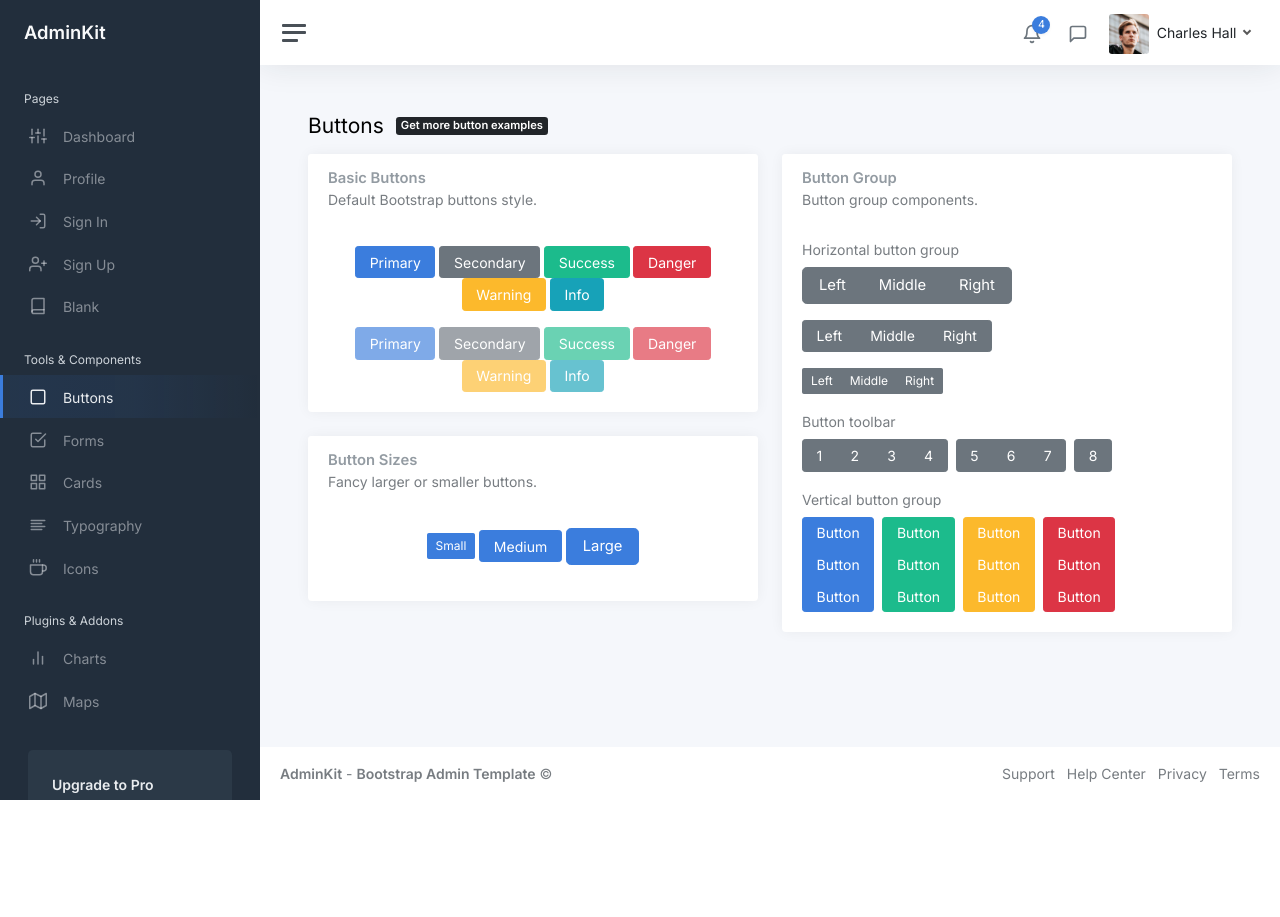
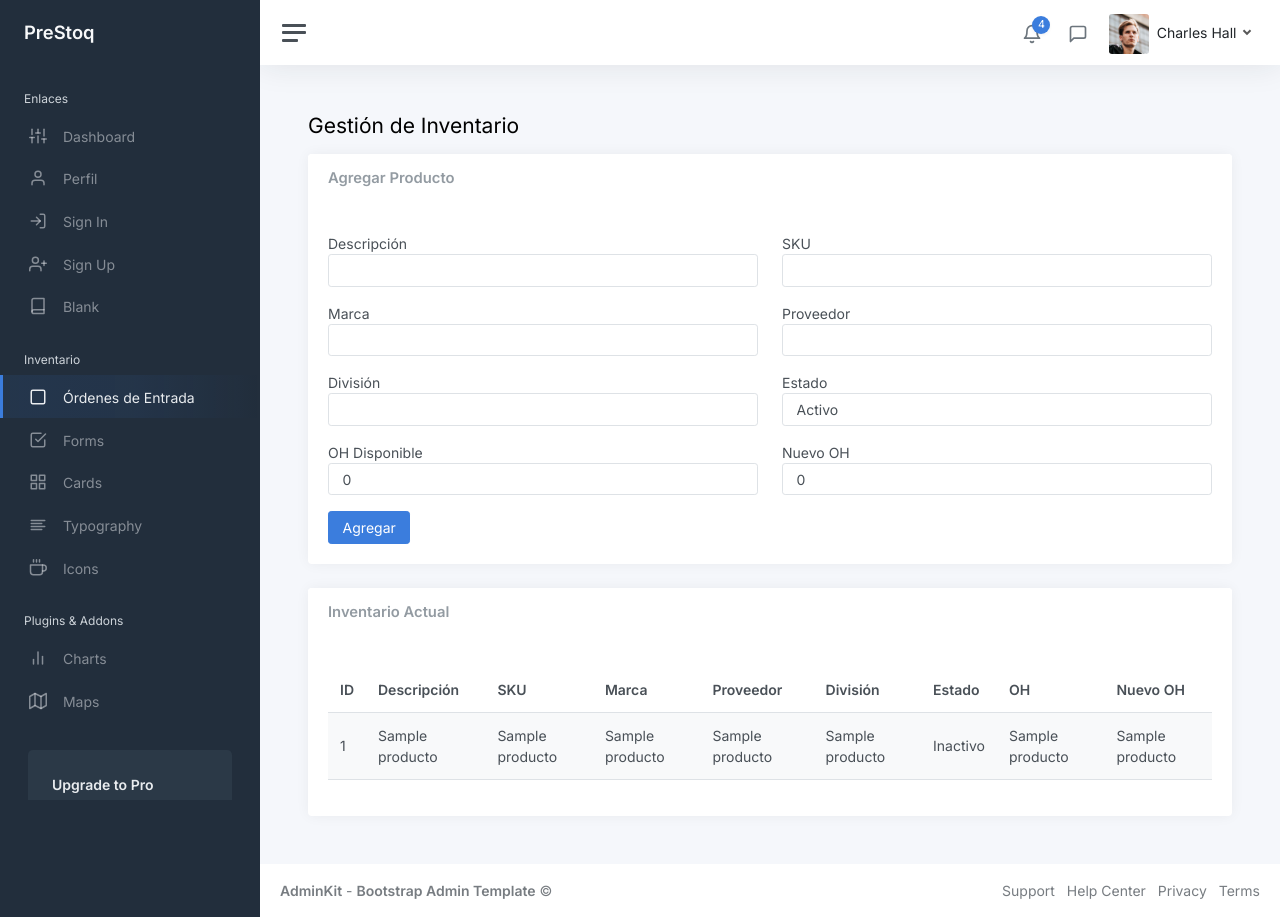
Before and after one commit to Jhanmer/IntegradoII-ALC, a Flask app: template app/templates/ui-buttons.html in a window 1280 px wide. Before the commit the page ends 800 px from the top, so only its background shows below. Run offline with Flask 3, Linux system fonts and the light colour scheme; the template is opened without the code that fills it: most values are stand-ins (such as "Sample title", 1, 10 or a date in 2020).

Commit message:
Ordenes de entrada y bd funcional

```diff
--- a/app/__init__.py
+++ b/app/__init__.py
@@ -3,7 +3,7 @@ from flask import Flask
 def create_app():
     app = Flask(__name__)
 
-    from .controllers.main_controller import main
+    from .routes import main
     app.register_blueprint(main)
 
     return app
--- a/app/templates/pages-profile.html
+++ b/app/templates/pages-profile.html
@@ -24,7 +24,7 @@
 	<div class="wrapper">
 		<nav id="sidebar" class="sidebar js-sidebar">
 			<div class="sidebar-content js-simplebar">
-				<a class="sidebar-brand" href="index.html">
+				<a class="sidebar-brand" href="{{ url_for('main.index') }}">
           <span class="align-middle">AdminKit</span>
         </a>
 
@@ -34,13 +34,13 @@
 					</li>
 
 					<li class="sidebar-item">
-						<a class="sidebar-link" href="index.html">
+						<a class="sidebar-link" href="{{ url_for('main.index') }}">
               <i class="align-middle" data-feather="sliders"></i> <span class="align-middle">Dashboard</span>
             </a>
 					</li>
 
 					<li class="sidebar-item active">
-						<a class="sidebar-link" href="pages-profile.html">
+						<a class="sidebar-link" href="{{ url_for('main.profile') }}">
               <i class="align-middle" data-feather="user"></i> <span class="align-middle">Profile</span>
             </a>
 					</li>
--- a/app/templates/ui-buttons.html
+++ b/app/templates/ui-buttons.html
@@ -10,13 +10,13 @@
 	<meta name="keywords" content="adminkit, bootstrap, bootstrap 5, admin, dashboard, template, responsive, css, sass, html, theme, front-end, ui kit, web">
 
 	<link rel="preconnect" href="https://fonts.gstatic.com">
-	<link rel="shortcut icon" href="img/icons/icon-48x48.png" />
+	<link rel="shortcut icon" href="../static/img/icons/icon-48x48.png" />
 
 	<link rel="canonical" href="https://demo-basic.adminkit.io/ui-buttons.html" />
 
-	<title>Buttons | AdminKit Demo</title>
+	<title>PreStoq</title>
 
-	<link href="css/app.css" rel="stylesheet">
+	<link href="../static/css/app.css" rel="stylesheet">
 	<link href="https://fonts.googleapis.com/css2?family=Inter:wght@300;400;600&display=swap" rel="stylesheet">
 </head>
 
@@ -24,24 +24,24 @@
 	<div class="wrapper">
 		<nav id="sidebar" class="sidebar js-sidebar">
 			<div class="sidebar-content js-simplebar">
-				<a class="sidebar-brand" href="index.html">
-          <span class="align-middle">AdminKit</span>
+				<a class="sidebar-brand" href="{{ url_for('main.index') }}">
+          <span class="align-middle">PreStoq</span>
         </a>
 
 				<ul class="sidebar-nav">
 					<li class="sidebar-header">
-						Pages
+						Enlaces
 					</li>
 
 					<li class="sidebar-item">
-						<a class="sidebar-link" href="index.html">
+						<a class="sidebar-link" href="{{ url_for('main.index') }}">
               <i class="align-middle" data-feather="sliders"></i> <span class="align-middle">Dashboard</span>
             </a>
 					</li>
 
 					<li class="sidebar-item">
-						<a class="sidebar-link" href="pages-profile.html">
-              <i class="align-middle" data-feather="user"></i> <span class="align-middle">Profile</span>
+						<a class="sidebar-link" href="{{ url_for('main.profile') }}">
+              <i class="align-middle" data-feather="user"></i> <span class="align-middle">Perfil</span>
             </a>
 					</li>
 
@@ -64,12 +64,12 @@
 					</li>
 
 					<li class="sidebar-header">
-						Tools & Components
+						Inventario
 					</li>
 
 					<li class="sidebar-item active">
-						<a class="sidebar-link" href="ui-buttons.html">
-              <i class="align-middle" data-feather="square"></i> <span class="align-middle">Buttons</span>
+						<a class="sidebar-link" href="{{ url_for('main.ui_buttons') }}">
+              <i class="align-middle" data-feather="square"></i> <span class="align-middle">Órdenes de Entrada</span>
             </a>
 					</li>
 
@@ -292,124 +292,97 @@
 
 			<main class="content">
 				<div class="container-fluid p-0">
+					<h1 class="h3 mb-3">Gestión de Inventario</h1>
 
-					<div class="mb-3">
-						<h1 class="h3 d-inline align-middle">Buttons</h1>
-						<a class="badge bg-dark text-white ms-2" href="upgrade-to-pro.html">
-      Get more button examples
-  </a>
-					</div>
-					<div class="row">
-						<div class="col-12 col-lg-6">
-							<div class="card">
-								<div class="card-header">
-									<h5 class="card-title">Basic Buttons</h5>
-									<h6 class="card-subtitle text-muted">Default Bootstrap buttons style.</h6>
-								</div>
-								<div class="card-body text-center">
-									<div class="mb-3">
-										<button class="btn btn-primary">Primary</button>
-										<button class="btn btn-secondary">Secondary</button>
-										<button class="btn btn-success">Success</button>
-										<button class="btn btn-danger">Danger</button>
-										<button class="btn btn-warning">Warning</button>
-										<button class="btn btn-info">Info</button>
+					<div class="card mb-4">
+						<div class="card-header">
+							<h5 class="card-title">Agregar Producto</h5>
+						</div>
+						<div class="card-body">
+							<form action="{{ url_for('main.ui_buttons') }}" method="POST">
+								<div class="row mb-3">
+									<div class="col">
+										<label>Descripción</label>
+										<input name="descripcion" class="form-control" required>
 									</div>
-									<div>
-										<button class="btn btn-primary" disabled>Primary</button>
-										<button class="btn btn-secondary" disabled>Secondary</button>
-										<button class="btn btn-success" disabled>Success</button>
-										<button class="btn btn-danger" disabled>Danger</button>
-										<button class="btn btn-warning" disabled>Warning</button>
-										<button class="btn btn-info" disabled>Info</button>
+									<div class="col">
+										<label>SKU</label>
+										<input name="sku" class="form-control">
 									</div>
 								</div>
-							</div>
-
-							<div class="card">
-								<div class="card-header">
-									<h5 class="card-title">Button Sizes</h5>
-									<h6 class="card-subtitle text-muted">Fancy larger or smaller buttons.</h6>
-								</div>
-								<div class="card-body text-center">
-									<div class="mb-3">
-										<button class="btn btn-primary btn-sm">Small</button>
-										<button class="btn btn-primary">Medium</button>
-										<button class="btn btn-primary btn-lg">Large</button>
+								<div class="row mb-3">
+									<div class="col">
+										<label>Marca</label>
+										<input name="marca" class="form-control">
+									</div>
+									<div class="col">
+										<label>Proveedor</label>
+										<input name="proveedor" class="form-control">
 									</div>
 								</div>
-							</div>
-						</div>
-
-						<div class="col-12 col-lg-6">
-							<div class="card">
-								<div class="card-header">
-									<h5 class="card-title">Button Group</h5>
-									<h6 class="card-subtitle text-muted">Button group components.</h6>
-								</div>
-								<div class="card-body">
-									<h6 class="card-subtitle mb-2 text-muted">Horizontal button group</h6>
-									<div class="btn-group btn-group-lg mb-3" role="group" aria-label="Large button group">
-										<button type="button" class="btn btn-secondary">Left</button>
-										<button type="button" class="btn btn-secondary">Middle</button>
-										<button type="button" class="btn btn-secondary">Right</button>
+								<div class="row mb-3">
+									<div class="col">
+										<label>División</label>
+										<input name="division" class="form-control">
 									</div>
-									<br>
-									<div class="btn-group mb-3" role="group" aria-label="Default button group">
-										<button type="button" class="btn btn-secondary">Left</button>
-										<button type="button" class="btn btn-secondary">Middle</button>
-										<button type="button" class="btn btn-secondary">Right</button>
-									</div>
-									<br>
-									<div class="btn-group btn-group-sm mb-4" role="group" aria-label="Small button group">
-										<button type="button" class="btn btn-secondary">Left</button>
-										<button type="button" class="btn btn-secondary">Middle</button>
-										<button type="button" class="btn btn-secondary">Right</button>
-									</div>
-
-									<h6 class="card-subtitle mb-2 text-muted">Button toolbar</h6>
-									<div class="btn-toolbar mb-4" role="toolbar" aria-label="Toolbar with button groups">
-										<div class="btn-group me-2" role="group" aria-label="First group">
-											<button type="button" class="btn btn-secondary">1</button>
-											<button type="button" class="btn btn-secondary">2</button>
-											<button type="button" class="btn btn-secondary">3</button>
-											<button type="button" class="btn btn-secondary">4</button>
-										</div>
-										<div class="btn-group me-2" role="group" aria-label="Second group">
-											<button type="button" class="btn btn-secondary">5</button>
-											<button type="button" class="btn btn-secondary">6</button>
-											<button type="button" class="btn btn-secondary">7</button>
-										</div>
-										<div class="btn-group" role="group" aria-label="Third group">
-											<button type="button" class="btn btn-secondary">8</button>
-										</div>
-									</div>
-
-									<h6 class="card-subtitle mb-2 text-muted">Vertical button group</h6>
-									<div class="btn-toolbar">
-										<div class="btn-group-vertical me-2" role="group" aria-label="Vertical button group">
-											<button type="button" class="btn btn-primary">Button</button>
-											<button type="button" class="btn btn-primary">Button</button>
-											<button type="button" class="btn btn-primary">Button</button>
-										</div>
-										<div class="btn-group-vertical me-2" role="group" aria-label="Vertical button group">
-											<button type="button" class="btn btn-success">Button</button>
-											<button type="button" class="btn btn-success">Button</button>
-											<button type="button" class="btn btn-success">Button</button>
-										</div>
-										<div class="btn-group-vertical me-2" role="group" aria-label="Vertical button group">
-											<button type="button" class="btn btn-warning">Button</button>
-											<button type="button" class="btn btn-warning">Button</button>
-											<button type="button" class="btn btn-warning">Button</button>
-										</div>
-										<div class="btn-group-vertical me-2" role="group" aria-label="Vertical button group">
-											<button type="button" class="btn btn-danger">Button</button>
-											<button type="button" class="btn btn-danger">Button</button>
-											<button type="button" class="btn btn-danger">Button</button>
-										</div>
+									<div class="col">
+										<label>Estado</label>
+										<select name="estado" class="form-control">
+											<option value="activo">Activo</option>
+											<option value="inactivo">Inactivo</option>
+										</select>
 									</div>
 								</div>
-							</div>
+								<div class="row mb-3">
+									<div class="col">
+										<label>OH Disponible</label>
+										<input name="oh_disponible" type="number" class="form-control" value="0">
+									</div>
+									<div class="col">
+										<label>Nuevo OH</label>
+										<input name="nuevo_oh" type="number" class="form-control" value="0">
+									</div>
+								</div>
+								<button class="btn btn-primary" type="submit">Agregar</button>
+							</form>
+						</div>
+					</div>
+
+					<div class="card">
+						<div class="card-header">
+							<h5 class="card-title">Inventario Actual</h5>
+						</div>
+						<div class="card-body">
+							<table class="table table-striped">
+								<thead>
+									<tr>
+										<th>ID</th>
+										<th>Descripción</th>
+										<th>SKU</th>
+										<th>Marca</th>
+										<th>Proveedor</th>
+										<th>División</th>
+										<th>Estado</th>
+										<th>OH</th>
+										<th>Nuevo OH</th>
+									</tr>
+								</thead>
+								<tbody>
+									{% for p in productos %}
+									<tr>
+										<td>{{ p[0] }}</td>
+										<td>{{ p[1] }}</td>
+										<td>{{ p[2] }}</td>
+										<td>{{ p[3] }}</td>
+										<td>{{ p[4] }}</td>
+										<td>{{ p[5] }}</td>
+										<td>{{ 'Activo' if p[6] else 'Inactivo' }}</td>
+										<td>{{ p[7] }}</td>
+										<td>{{ p[8] }}</td>
+									</tr>
+									{% endfor %}
+								</tbody>
+							</table>
 						</div>
 					</div>
 
```
Also changed, not shown: app/config.py (added, +16 -0 lines), app/controllers/main_controller.py (+29 -1 lines), app/routes.py (added, +61 -0 lines), app/templates/index.html (+17 -17 lines), config.py (deleted, +0 -12 lines), requirements.txt (line endings or trailing spaces).
